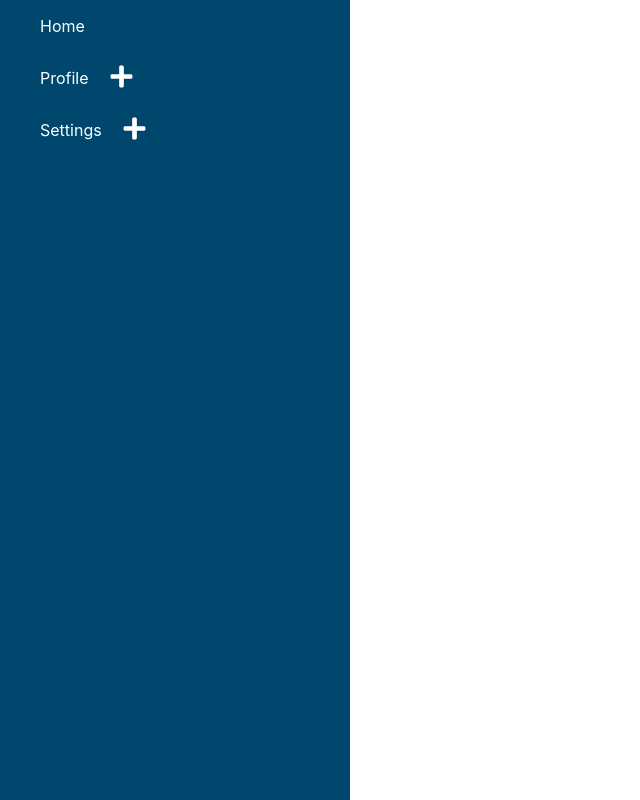
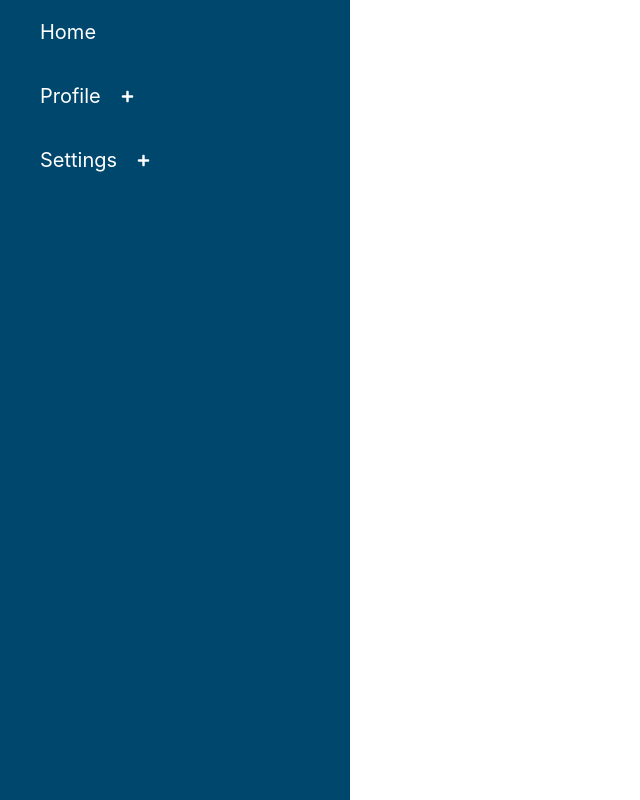
Before and after one commit to anyars-encarta/tree-view-nav-menu, a React (Create React App) app: page / in a window 1280 px wide. Shown: the whole page, without its empty margins (0-640 px from the left). Built offline with nearby package versions, Linux system fonts and the light colour scheme.

Commit message:
Correct icons styling

```diff
--- a/src/components/tree-view-nav-menu/menu-item.jsx
+++ b/src/components/tree-view-nav-menu/menu-item.jsx
@@ -19,7 +19,7 @@ const MenuItem = ({item}) => {
         item && item.children && item.children.length ?
         <span onClick={() => handleToggleChildren(item.label)}>
             {
-                displayCurrentChildren[item.label] ? <FaMinus color="#fff" size={25}/> : <FaPlus color="#fff" size={25}/>
+                displayCurrentChildren[item.label] ? <FaMinus className='toggle-icons'/> : <FaPlus className='toggle-icons'/>
             }
         </span>
         : null
--- a/src/components/tree-view-nav-menu/styles.css
+++ b/src/components/tree-view-nav-menu/styles.css
@@ -9,7 +9,8 @@
     align-items: center;
     gap: 20px;
     cursor: pointer;
-    color: #fff
+    color: #fff;
+    font-size: 20px;
 }
 
 .menu-list-container {
@@ -17,3 +18,8 @@
     margin-top: 0px;
     margin-bottom: 0px;
 }
+
+.toggle-icons {
+    color: #fff;
+    font-size: 13px;
+}
```
